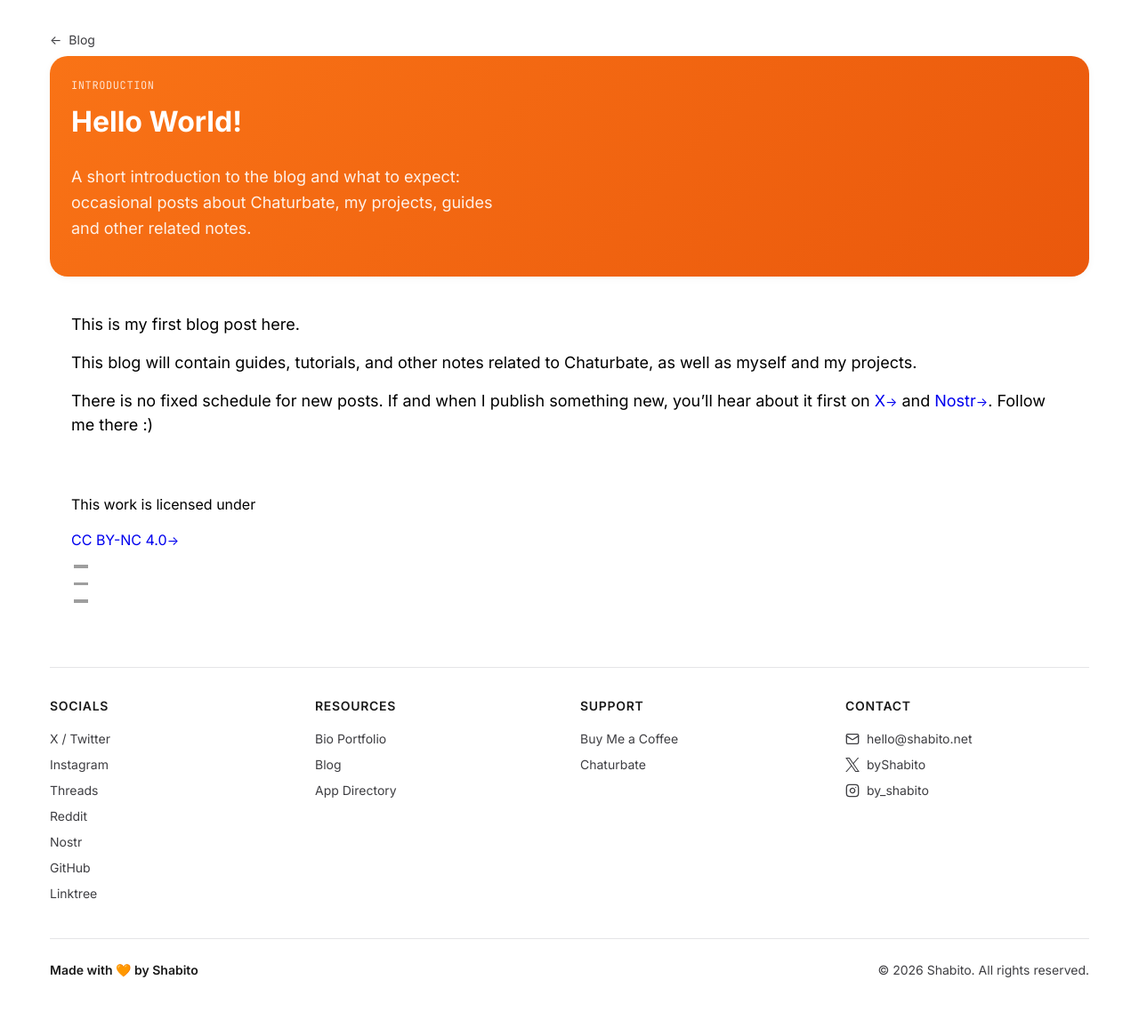
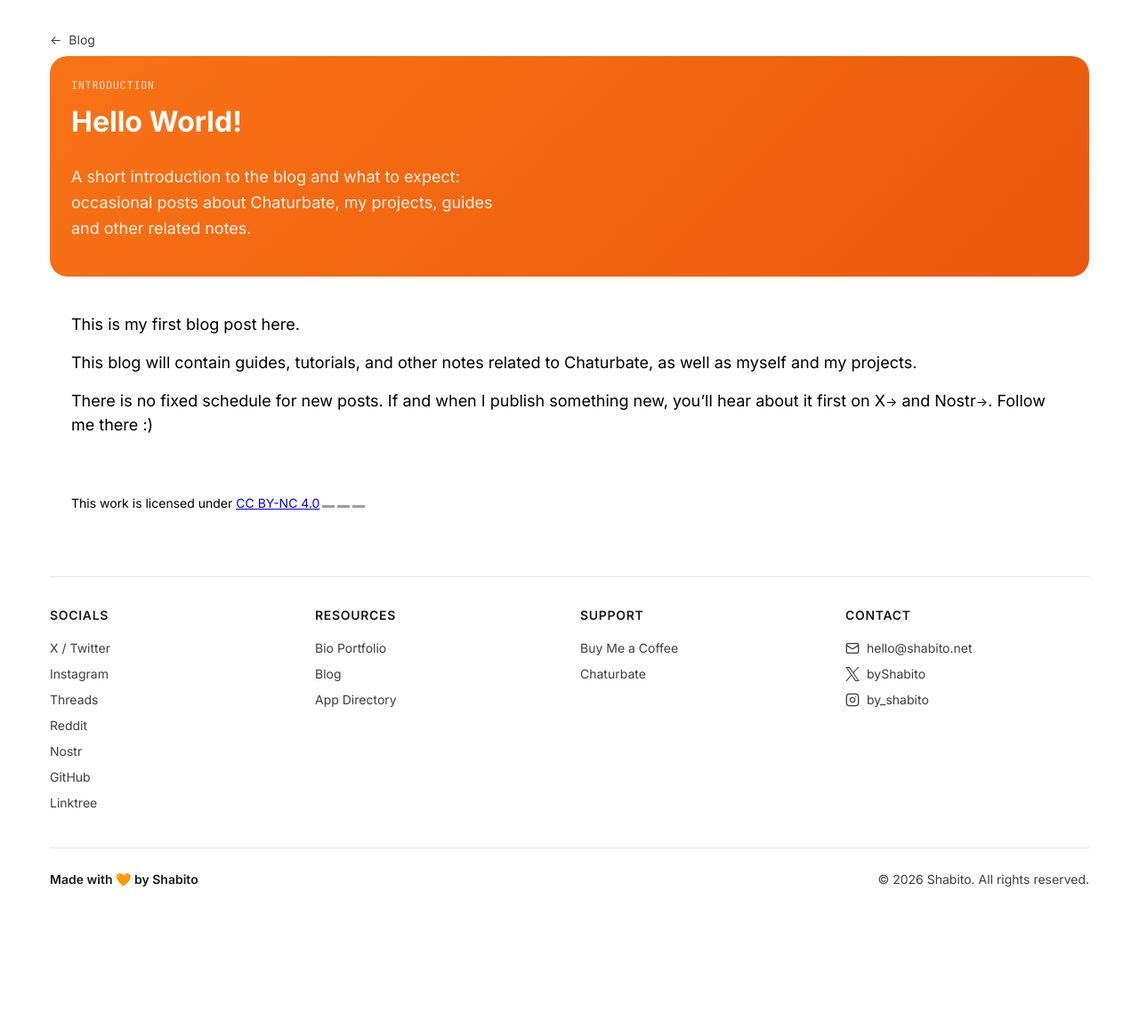
Before and after one commit to byshabito/byshabito.github.io, a Jekyll site: the page built from _posts/2026-01-01-hello-world.md, in a window 1280 px wide. Shown: the whole page at 89% size. Built offline with Jekyll 4.4.1, drawn with Linux system fonts in a browser that asks for light colours; after the commit the page ends 1063 px from its top, so only the background shows below that; grey boxes are pictures that could not be loaded.

Commit message:
fix license note

```diff
--- a/_layouts/post.html
+++ b/_layouts/post.html
@@ -100,7 +100,7 @@
         <main class="blog-article">
           {{content}}
         </main>
-        <div class="blog-article" style="font-size: 1rem;">
+        <div class="license-note">
             This work is licensed under <a href="https://creativecommons.org/licenses/by-nc/4.0/">CC BY-NC 4.0</a><img src="https://mirrors.creativecommons.org/presskit/icons/cc.svg" alt="" style="max-width: 1em;max-height:1em;margin-left: .2em;"><img src="https://mirrors.creativecommons.org/presskit/icons/by.svg" alt="" style="max-width: 1em;max-height:1em;margin-left: .2em;"><img src="https://mirrors.creativecommons.org/presskit/icons/nc.svg" alt="" style="max-width: 1em;max-height:1em;margin-left: .2em;">
         </div>
       </div>
--- a/styles/article.css
+++ b/styles/article.css
@@ -8,6 +8,7 @@
     justify-content: start;
     align-items: start;
     font-size: 1.125rem;
+    color: currentColor;
 }
 
 .blog-article a {
@@ -26,9 +27,26 @@
     transition: transform 0.2s;
 }
 
+.license-note {
+    grid-column: span 4;
+    grid-row: span 1;
+    padding: var(--space-lg);
+    font-size: 0.875rem;
+}
+
+.blog-article a {
+    text-decoration: dotted;
+    color: currentColor;
+}
+
 @media (max-width: 640px) {
     .blog-article {
         grid-column: span 1;
         grid-row: span 1;
     }
+
+    .license-note {
+        grid-column: span 1;
+        grid-row: span 1;
+    }
 }
```
